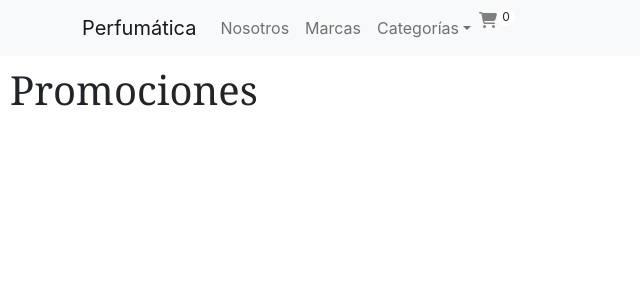
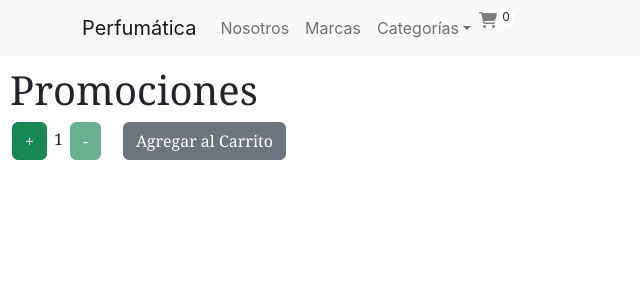
Before and after one commit to PaolaGuanca/perfumatica, a React (Create React App) app: page / in a window 1280 px wide. Shown: the top 300 px of the page, without its empty margins (0-640 px from the left). Built offline with nearby package versions, Linux system fonts and the light colour scheme.

Commit message:
agrego botones para sumar y restar ítems y agregar al carrito

```diff
--- a/src/App.css
+++ b/src/App.css
@@ -39,3 +39,14 @@
   margin: 10px;
   font-family:Cambria, Cochin, Georgia, Times, 'Times New Roman', serif;
 }
+
+button {
+  margin:0px 2px;
+}
+span{
+  margin: 0px 5px;
+}
+
+.btn-secondary{
+  margin: 0px 20px;
+}
--- /dev/null
+++ b/src/componentes/ItemCount.js
@@ -0,0 +1,31 @@
+import { useState } from 'react';
+import '../App.css';
+
+const ItemCount = ({stock, initial, onAdd}) => {
+    const [contador, setContador] = useState(initial);
+
+    const handleClickAdd = () => {
+        setContador(contador + 1);
+        }
+
+    const handleClickSubt = () => {
+        setContador(contador - 1);
+    }
+
+    return (
+        <div className="stock-container">
+            <div className="item-count">
+
+
+            <button type="button" class="btn btn-success" disabled={contador >= stock} onClick={handleClickAdd}>+</button>
+            <span>{contador}</span>
+            <button type="button" class="btn btn-success" disabled={contador <= 1} onClick={handleClickSubt}>-</button>
+            <button type="button" class="btn btn-secondary" disabled={stock <= 0} onClick={() => onAdd(contador)}>Agregar al Carrito</button>
+
+
+            </div>
+        </div>
+    );
+}
+
+export default ItemCount;
--- a/src/componentes/ItemListContainer.js
+++ b/src/componentes/ItemListContainer.js
@@ -1,9 +1,15 @@
+import ItemCount from './ItemCount';
 import '../App.css';
 
-function ItemListContainer() {
+const onAdd = (quantity) => {
+  alert("Agregados " + quantity + " ítems al carrito");
+}
+
+const ItemListContainer = () => {
     return (
       <div className="list-container">
         <h1>Promociones</h1>
+        <ItemCount stock={5} initial={1} onAdd={onAdd} />
       </div>
     );
   };
```
